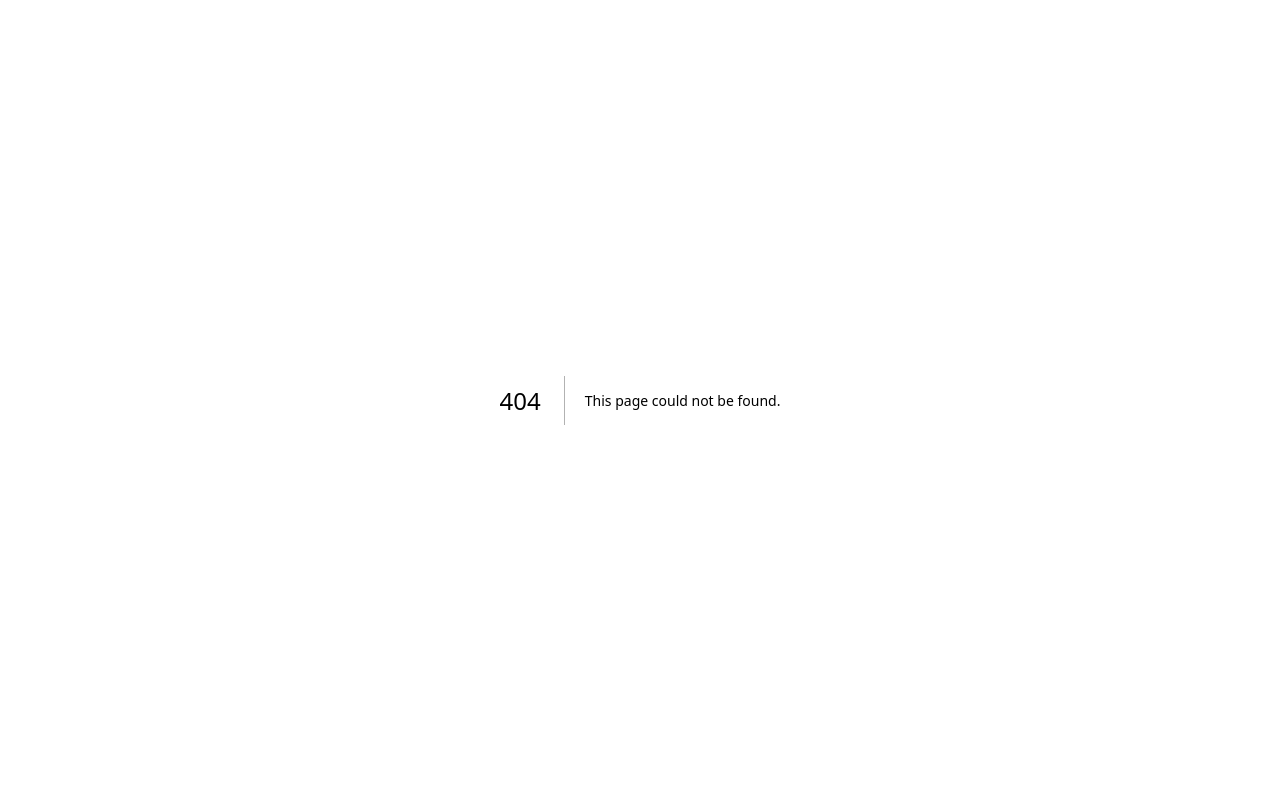
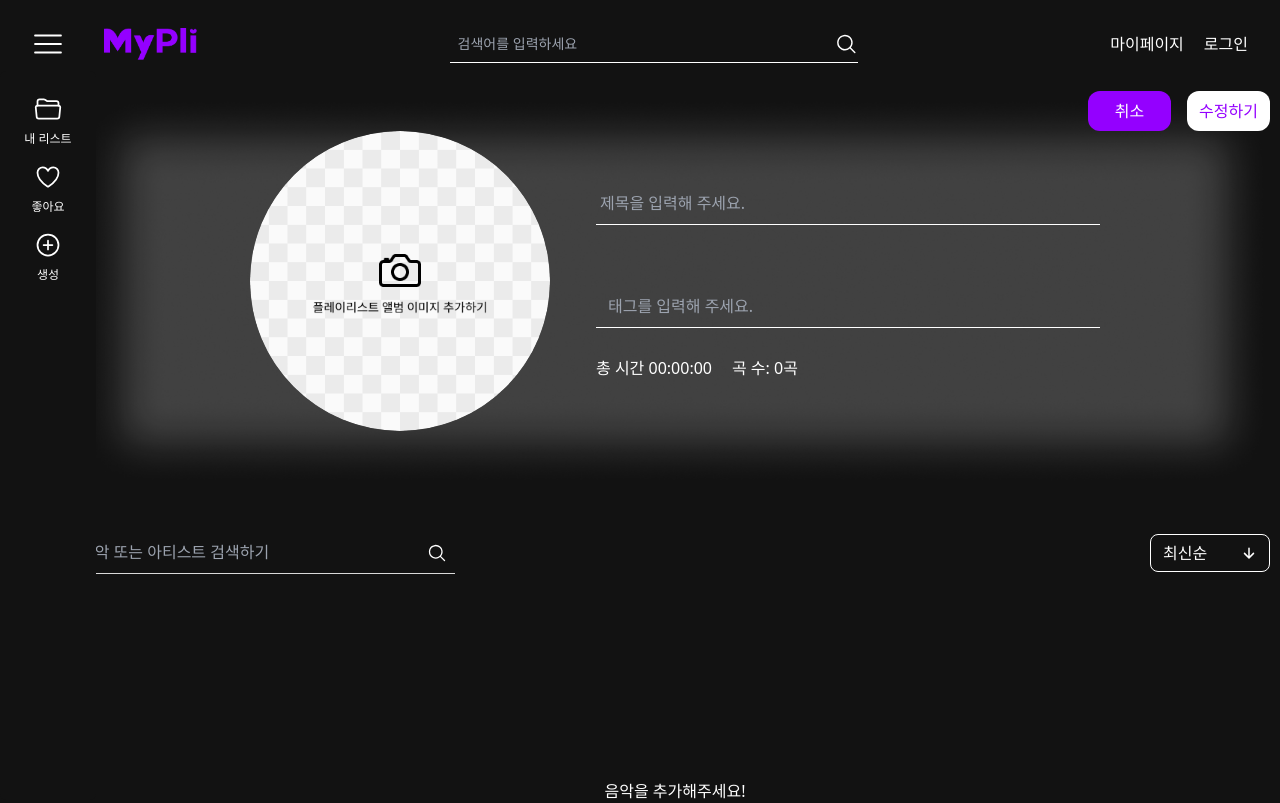
Before and after one commit to MyPli/front, a Next.js app: page /edit/1 in a window 1280 px wide. Before the commit this address had no page. Built offline with nearby package versions, Linux system fonts and the light colour scheme.

Commit message:
feat: 플레이리스트 생성/수정 페이지 구현

```diff
--- a/app/(root)/create/page.tsx
+++ b/app/(root)/create/page.tsx
@@ -1,7 +1,8 @@
+import Create from "@/components/CreatePage/CreatePage";
 import React from "react";
 
-const Create = () => {
-  return <div>Create</div>;
+const CreatePlaylist = () => {
+  return <Create />;
 };
 
-export default Create;
+export default CreatePlaylist;
--- /dev/null
+++ b/app/(root)/edit/[id]/page.tsx
@@ -0,0 +1,28 @@
+"use client";
+
+import Create from "@/components/CreatePage/CreatePage";
+import { useMakePlaylist } from "@/store/useMakePlaylist";
+import { useParams } from "next/navigation";
+import { useEffect } from "react";
+
+const EditPlaylist = () => {
+  const { id } = useParams(); // 플레이리스트 아이디
+  const { setPlaylistInfo, setTracks } = useMakePlaylist();
+
+  useEffect(() => {
+    if (id) {
+      setPlaylistInfo({
+        title: "",
+        imageUrl: "",
+        tags: [],
+        count: 0,
+        totalTime: "",
+      });
+      setTracks([]);
+    }
+  }, [id]);
+
+  return <Create isEditMode />;
+};
+
+export default EditPlaylist;
--- a/components/layout/sidebar/SideLinkItem.tsx
+++ b/components/layout/sidebar/SideLinkItem.tsx
@@ -35,7 +35,7 @@ const SIDE_ITEMS: sideItemProps[] = [
     outlineIcon: <IoAddCircleOutline className="w-full h-full" />,
     fillIcon: <IoAddCircle className="w-full h-full" />,
     title: "생성",
-    href: "/create",
+    href: "/playlist",
   },
 ];
 
```
